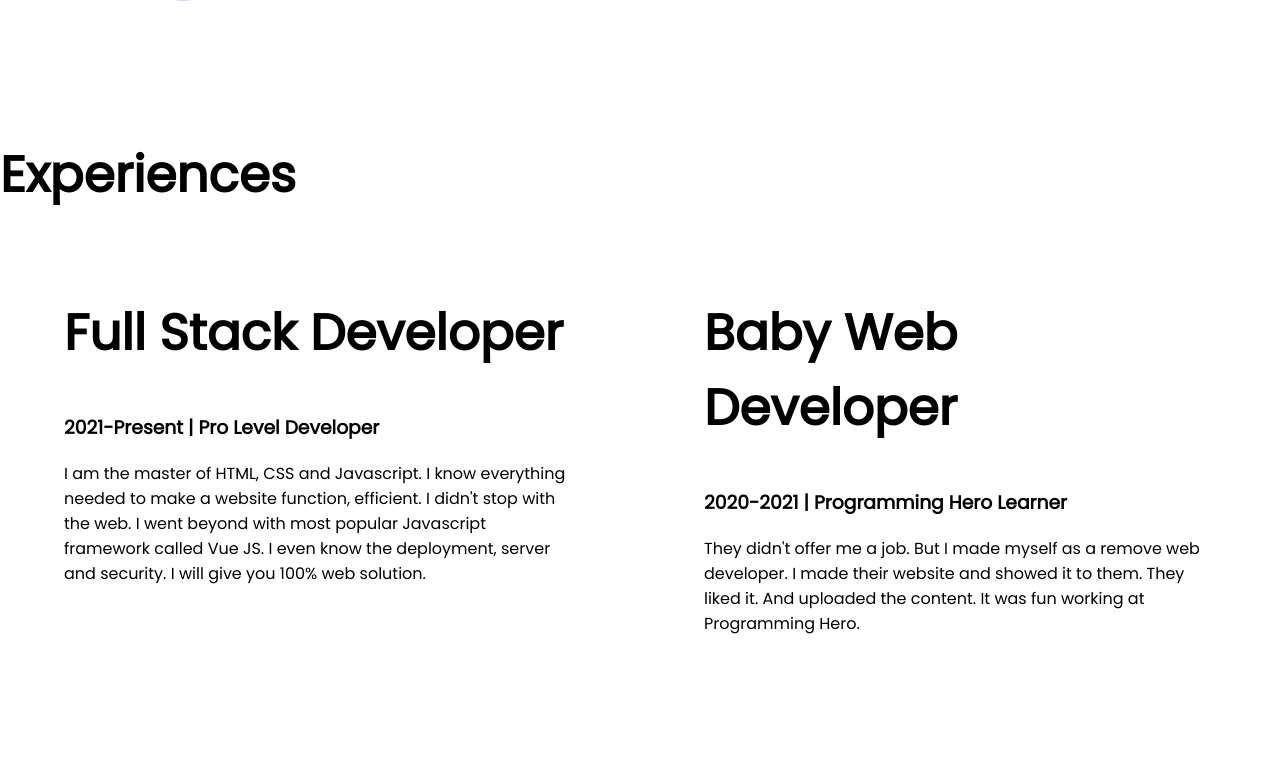
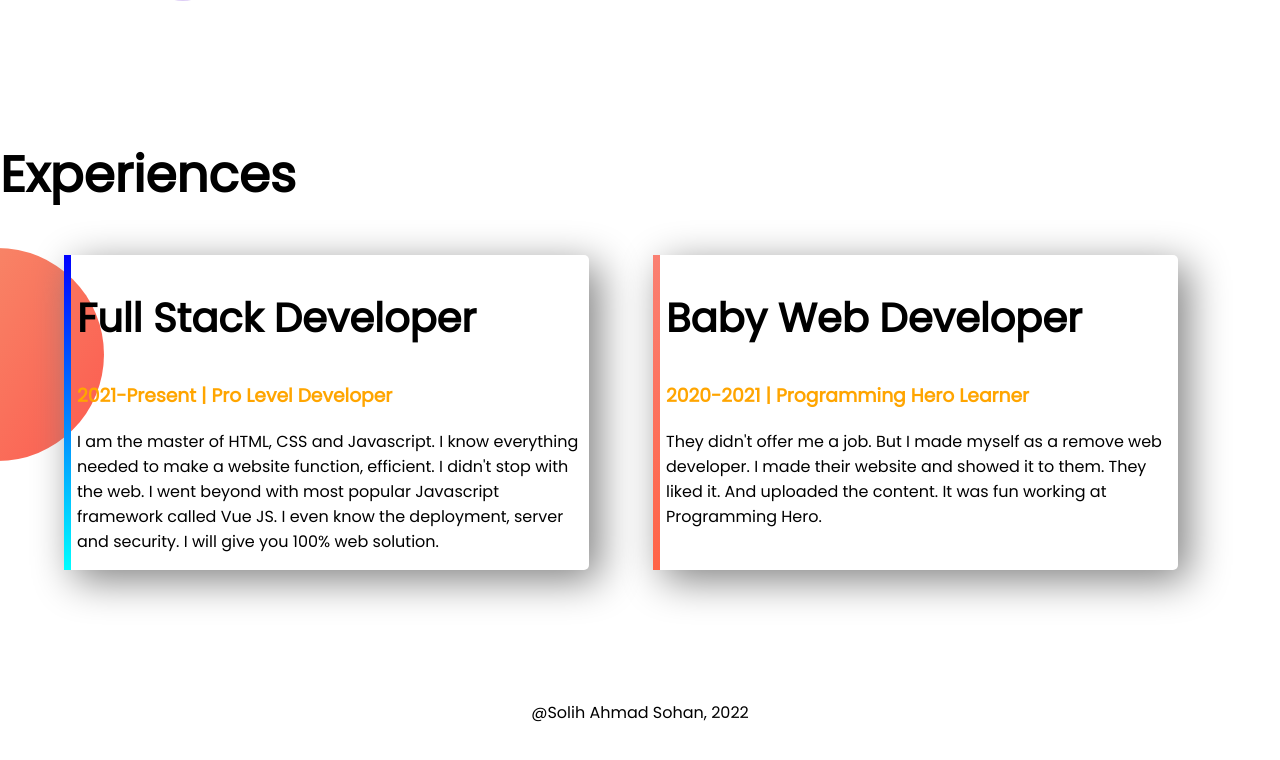
Before and after one commit to sasohan0/developer-portfolio1, a plain HTML site: page index.html in a window 1280 px wide. Shown: the part 1208-1968 px from the top of the page. Drawn offline with Linux system fonts and the light colour scheme.

Commit message:
footer experience

```diff
--- a/index.html
+++ b/index.html
@@ -48,9 +48,9 @@
     <section class="experience-area">
         <h1>Experiences</h1>
         <div class="flexible-container">
-            <div class="half-width">
-                <h1>Full Stack Developer</h1>
-                <h3>2021-Present | Pro Level Developer</h3>
+            <div id="web-dev-experienced" class="experience-item">
+                <h2>Full Stack Developer</h2>
+                <h3 class="orange-color">2021-Present | Pro Level Developer</h3>
                 <p>I am the master of HTML, CSS and Javascript. I know everything needed to make a website function,
                     efficient. I didn't
                     stop with the web. I went beyond with most popular Javascript framework called Vue JS. I even know
@@ -58,9 +58,9 @@
                     deployment,
                     server and security. I will give you 100% web solution.</p>
             </div>
-            <div class="half-width">
-                <h1>Baby Web Developer</h1>
-                <h3>2020-2021 | Programming Hero Learner</h3>
+            <div id="web-dev-baby" class="experience-item">
+                <h2>Baby Web Developer</h2>
+                <h3 class="orange-color">2020-2021 | Programming Hero Learner</h3>
                 <p>They didn't offer me a job. But I made myself as a remove web developer. I made their website and
                     showed
                     it to them.
@@ -68,6 +68,9 @@
             </div>
         </div>
     </section>
+    <footer>
+        <p>@Solih Ahmad Sohan, 2022</p>
+    </footer>
 </body>
 
 </html>
--- a/style.css
+++ b/style.css
@@ -5,6 +5,9 @@
 h1{
     font-size: 50px;
 
+}
+h2{
+    font-size: 40px;
 }
 .orange-color{
     color: orange;
@@ -17,6 +20,7 @@
    width: 50%;
    padding-left: 5%;
    padding-right: 5%;
+
 }
 .half-width img{
  width: 98%;
@@ -49,3 +53,31 @@
     background-position: right;
     background-position-y: 130px;
 }
+.experience-item{
+    box-shadow: 10px 10px 40px grey;
+    width: 40%;
+    margin-left: 5%;
+    margin-right: 0%;
+    padding-left: 6px;
+    border-radius: 5px;
+    border-left: 10px solid;
+
+}
+.experience-area{
+    background-image: url(images/exp-bg.png);
+    background-repeat: no-repeat;
+    background-position: left;
+}
+#web-dev-experienced{
+    border-left: 7px solid;
+    border-image: linear-gradient(blue, cyan);
+    border-image-slice: 1;
+}
+#web-dev-baby{
+    border-left: 7px solid;
+    border-image: linear-gradient(salmon, tomato);
+    border-image-slice: 1;
+}
+footer p{
+    text-align: center;
+}
```
